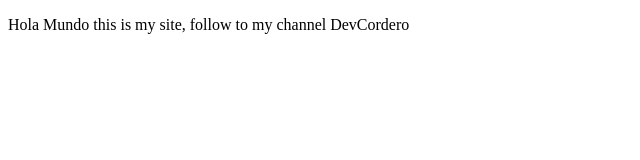
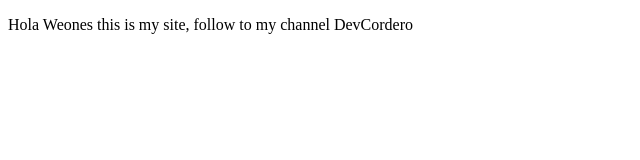
Before and after one commit to devjdcordero/PreworkProjectoWindows, a plain HTML site: page index.html in a window 1280 px wide. Shown: the full height of the page, 0-640 px from the left. Drawn offline with Linux system fonts and the light colour scheme.

Commit message:
cambios agregados aweones

```diff
--- a/index.html
+++ b/index.html
@@ -8,7 +8,7 @@
 </head>
 <body>
     <p>
-        Hola Mundo this is my site, follow to my channel DevCordero
+        Hola Weones this is my site, follow to my channel DevCordero
     </p>
 </body>
 </html>
```
